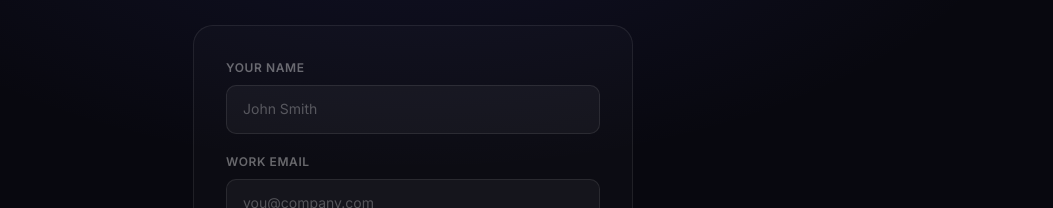
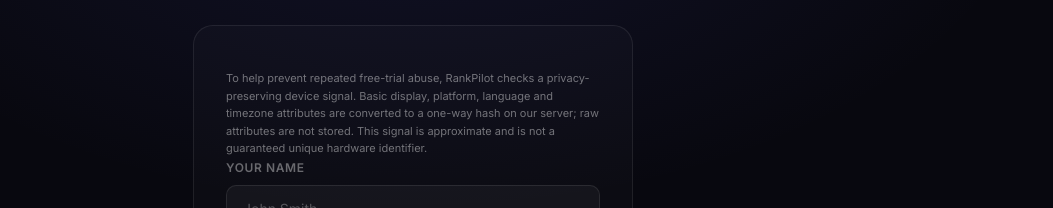
Before and after one commit to Hassaantahir72/rankpilot, a Next.js app in the folder frontend/: page /auth/signup in a window 1280 px wide. Shown: the part 161-369 px from the top of the page, without its empty margins (227-1280 px from the left). Built offline with nearby package versions, Linux system fonts and the light colour scheme; no server answers.

Commit message:
Add privacy-disclosed trial device signal to signup

```diff
--- a/frontend/src/app/auth/signup/page.tsx
+++ b/frontend/src/app/auth/signup/page.tsx
@@ -16,7 +16,8 @@
     e.preventDefault();
     setError(''); setLoading(true);
     try {
-      const { data } = await authApi.register(form);
+      const deviceSignature = [navigator.platform || 'unknown', screen.width, screen.height, screen.colorDepth, window.devicePixelRatio || 1, Intl.DateTimeFormat().resolvedOptions().timeZone || 'unknown', navigator.language || 'unknown', navigator.hardwareConcurrency || 0, (navigator as any).deviceMemory || 0].join('|');
+      const { data } = await authApi.register({ ...form, deviceSignature });
       const requestedPlan = typeof window !== 'undefined' ? new URLSearchParams(window.location.search).get('plan') : null;
       const allowedPlans = ['starter', 'growth', 'pro', 'agency'];
       const selectedInterval = typeof window !== 'undefined' ? new URLSearchParams(window.location.search).get('interval') : null;
@@ -42,6 +43,7 @@
           <p style={{fontSize:14,color:'rgba(255,255,255,0.38)'}}>14 days free · No credit card · Cancel any time</p>
         </div>
         <div style={{background:'rgba(255,255,255,0.02)',border:'1px solid rgba(255,255,255,0.08)',borderRadius:20,padding:32}}>
+          <p style={{fontSize:11,lineHeight:1.6,color:'rgba(255,255,255,0.42)',marginTop:12}}>To help prevent repeated free-trial abuse, RankPilot checks a privacy-preserving device signal. Basic display, platform, language and timezone attributes are converted to a one-way hash on our server; raw attributes are not stored. This signal is approximate and is not a guaranteed unique hardware identifier.</p>
           <form onSubmit={handleSubmit} style={{display:'flex',flexDirection:'column',gap:18}}>
             {error&&<div style={{background:'rgba(239,68,68,0.08)',border:'1px solid rgba(239,68,68,0.22)',color:'#fca5a5',padding:'12px 16px',borderRadius:10,fontSize:14}}>{error}</div>}
             <div>
```
